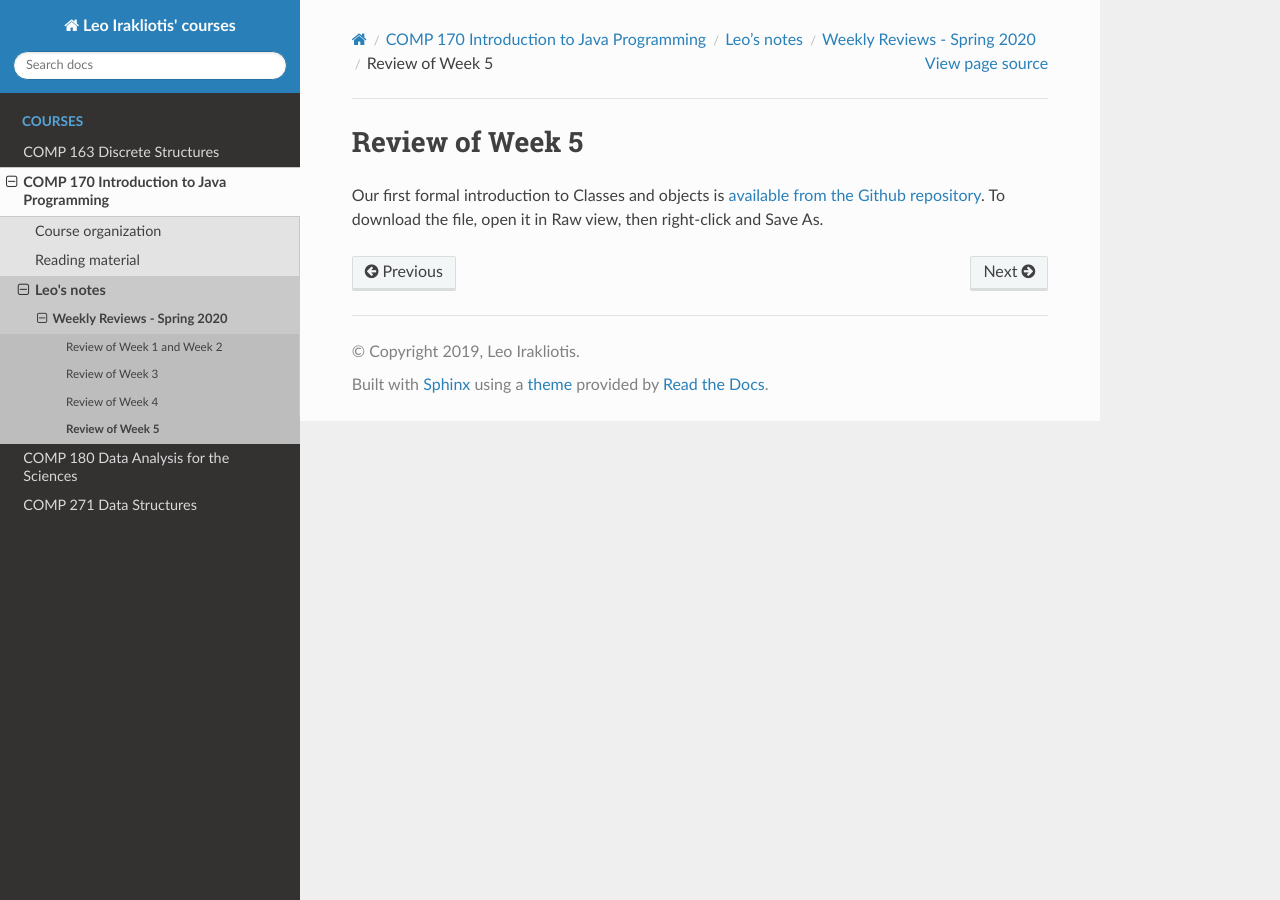
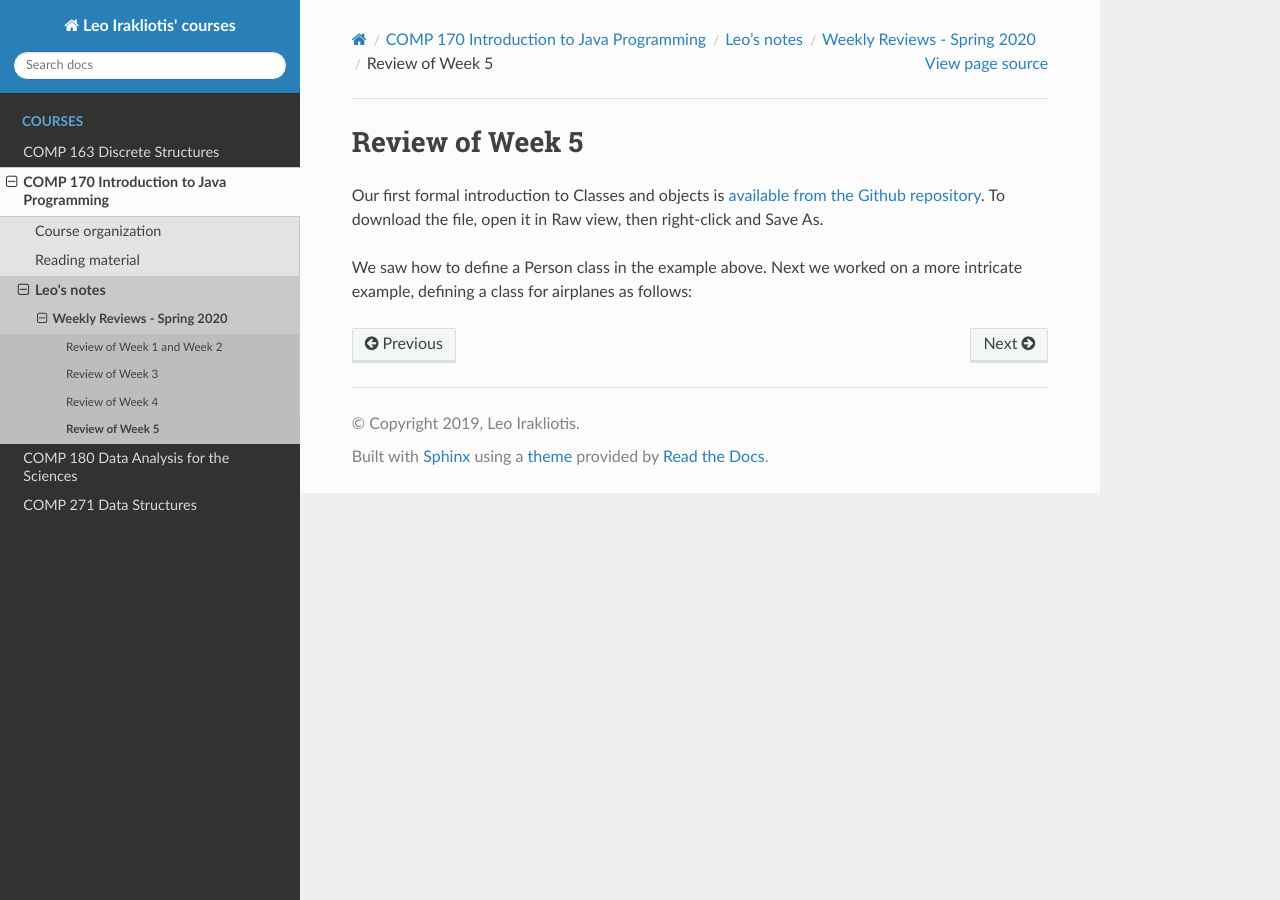
Before and after one commit to sleepyjaree/cdp, a Sphinx documentation site: the page built from source/COMP170/2020Spring/week5.rst, in a window 1280 px wide. Built offline with Sphinx 7.4.7 and the Read the Docs theme 2.0.0, drawn with Linux system fonts in a browser that asks for light colours.

Commit message:
Started adding notes about Airplane class

```diff
--- a/source/COMP170/2020Spring/week5.rst
+++ b/source/COMP170/2020Spring/week5.rst
@@ -3,3 +3,28 @@
 =================
 
 Our first formal introduction to Classes and objects is `available from the Github repository <https://github.com/lgreco/cdp/blob/master/source/COMP170/codeExamples/Person.java>`_. To download the file, open it in Raw view, then right-click and Save As.
+
+We saw how to define a Person class in the example above. Next we worked on a more intricate example, defining a class for airplanes as follows:
+
+.. code-block::java
+   :linenos:
+
+   public class Airplane {
+     private String tailNumber;
+	 private String make;
+	 private String model;
+	 print int altitude, airspeed;
+
+	 public Airplane() {
+		airspeed = 0;
+		altitude=0;
+	 } // default constructor
+
+	 public Airplane(String tailNumber, String make, String model) {
+		this.tailNumber = tailNumber;
+		this.make = make;
+		this.model = model;
+		airspeed = 0;
+		altitude = 0;
+	 } // standard constructor
+   }
```
